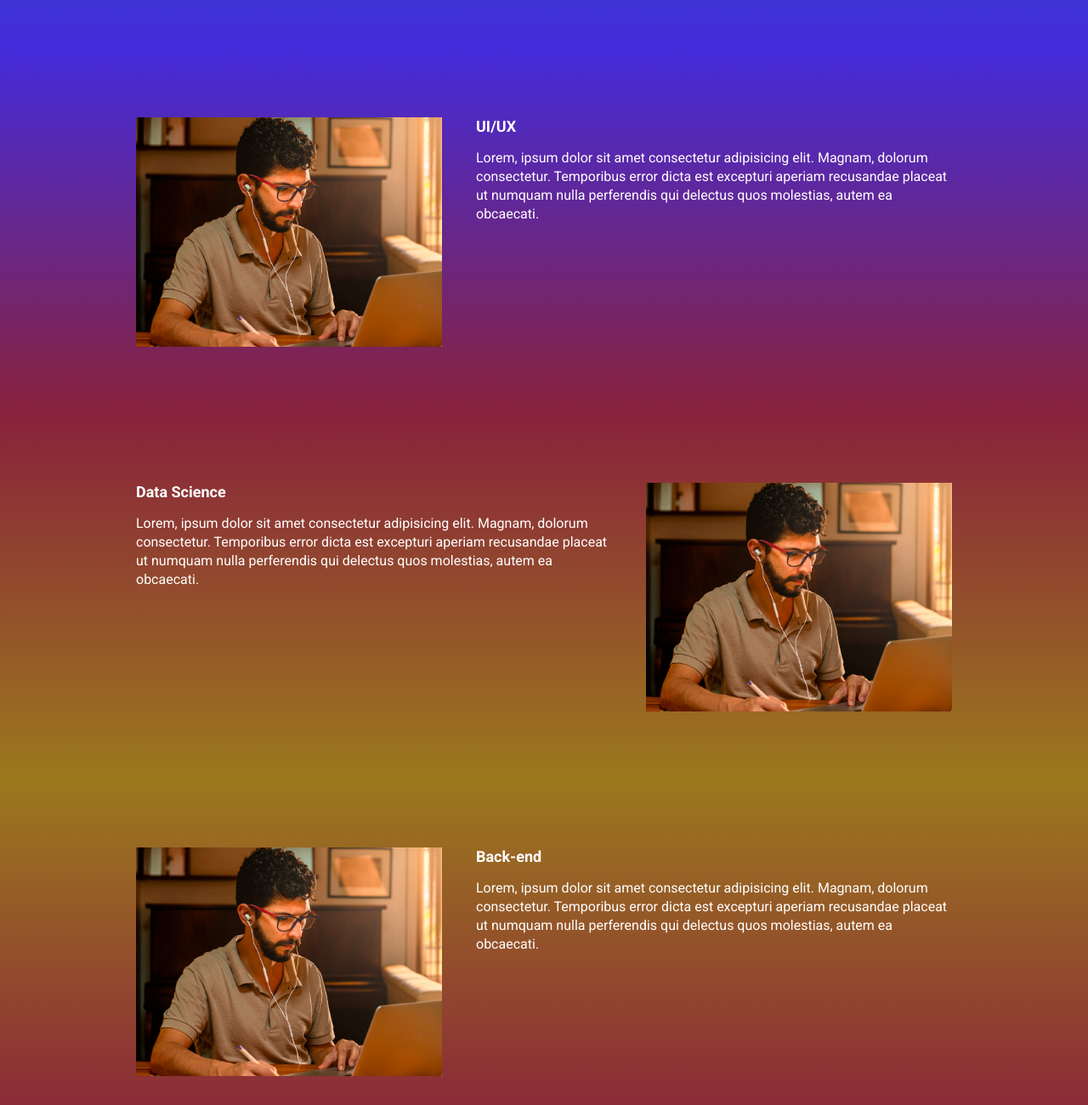
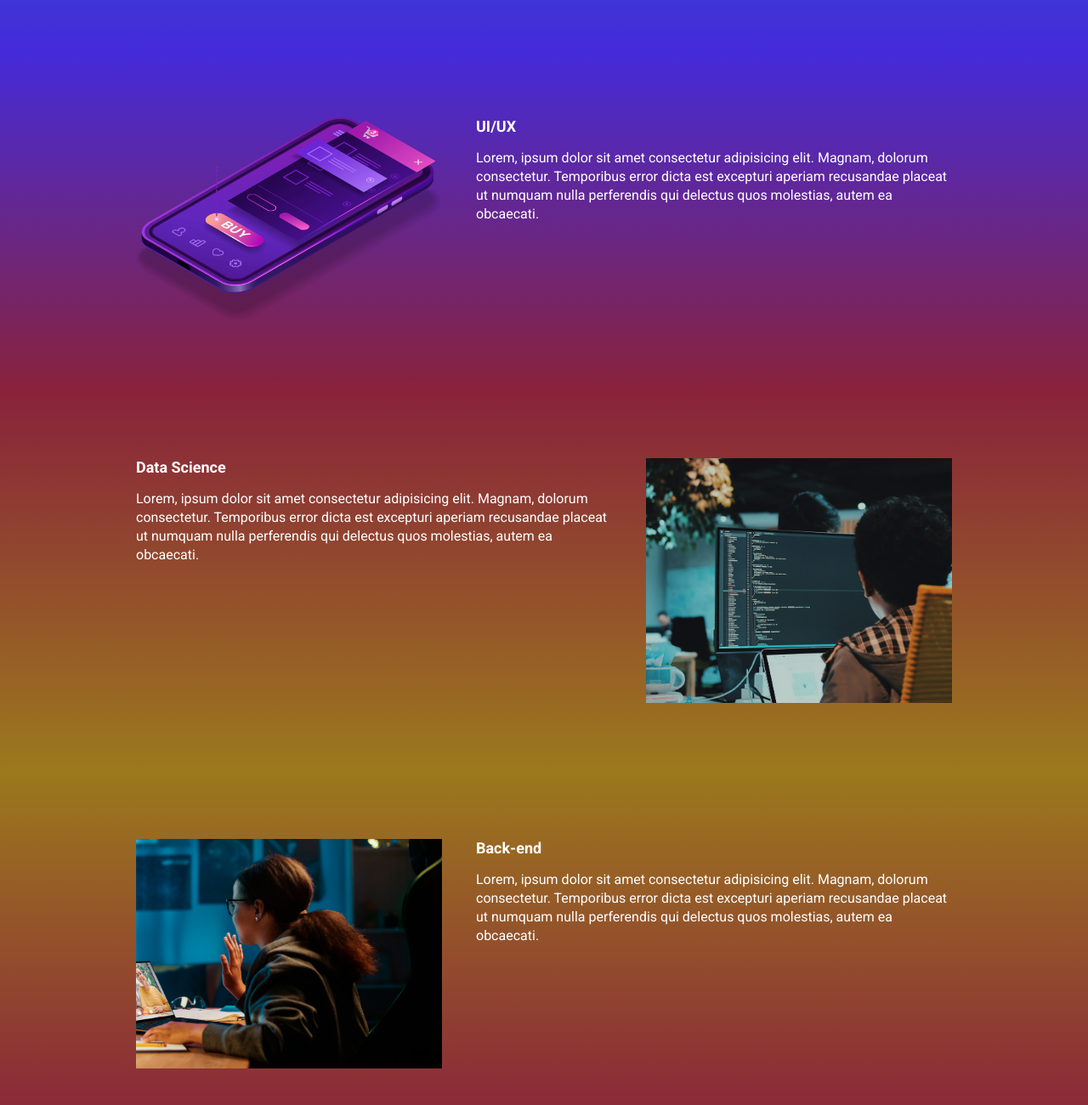
Before and after one commit to Carluuss/ebac_tech_talks, a website built with Parcel: page src/index.html in a window 1280 px wide. Shown: the part 640-1940 px from the top of the page at 85% size. Built offline with nearby package versions, Linux system fonts and the light colour scheme.

Commit message:
atualizando as imagens das demais seções

```diff
--- a/src/index.html
+++ b/src/index.html
@@ -67,7 +67,7 @@
                     molestias, autem ea obcaecati.
                 </p>
             </div>
-            <img class="event__image" src="images/frontend.png" alt="UI/UX">
+            <img class="event__image" src="images/ui-ux.png" alt="UI/UX">
         </div>
     </section>
     <section class="event event--data-science" >
@@ -80,7 +80,7 @@
                     molestias, autem ea obcaecati.
                 </p>
             </div>
-            <img class="event__image" src="images/frontend.png" alt="Data Science">
+            <img class="event__image" src="images/data.png" alt="Data Science">
         </div>
     </section>
     <section class="event event--backend event--image-left">
@@ -93,7 +93,7 @@
                     molestias, autem ea obcaecati.
                 </p>
             </div>
-            <img class="event__image" src="images/frontend.png" alt="Back-end">
+            <img class="event__image" src="images/backend.png" alt="Back-end">
         </div>
     </section>
 
```
